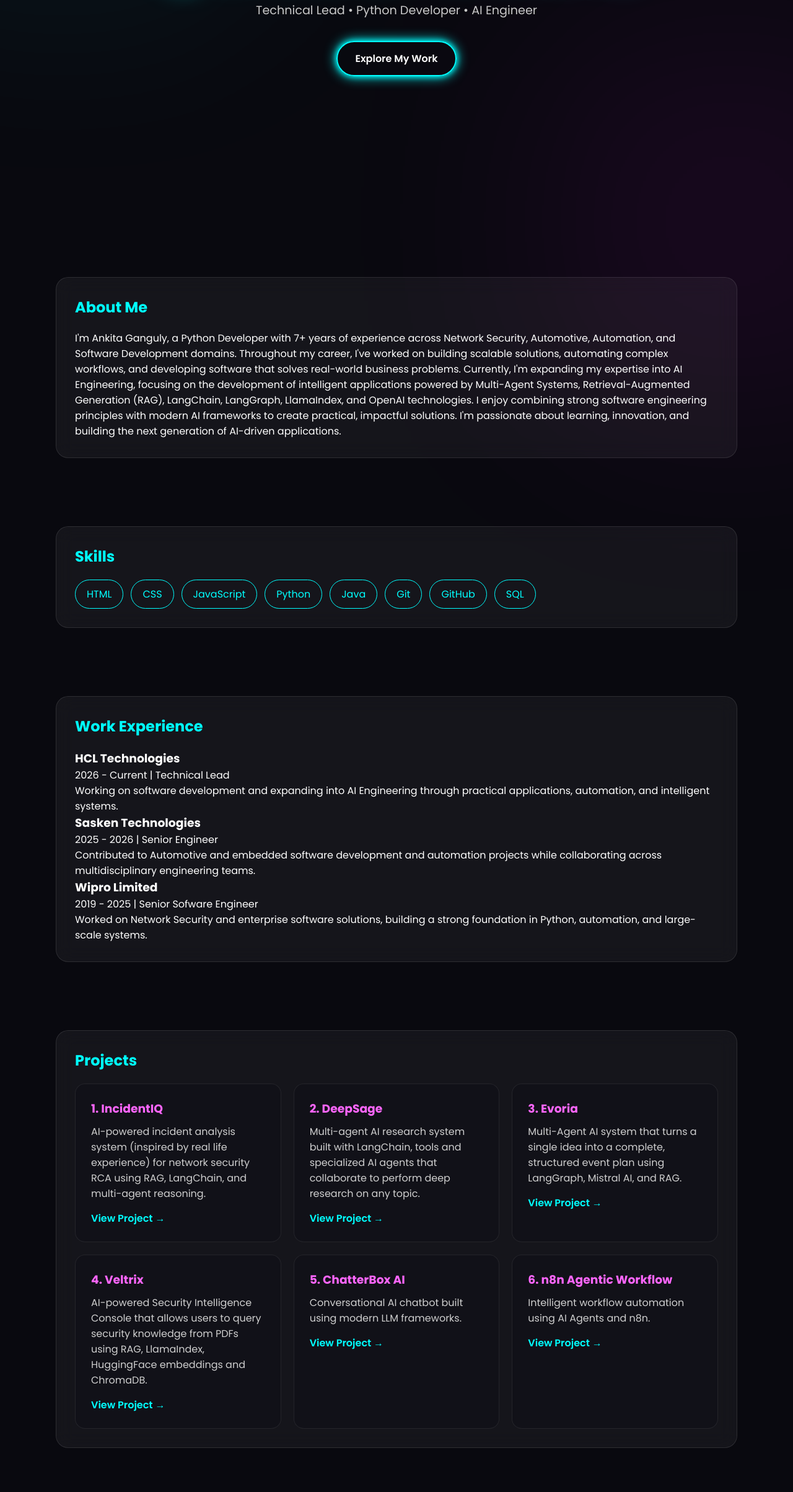
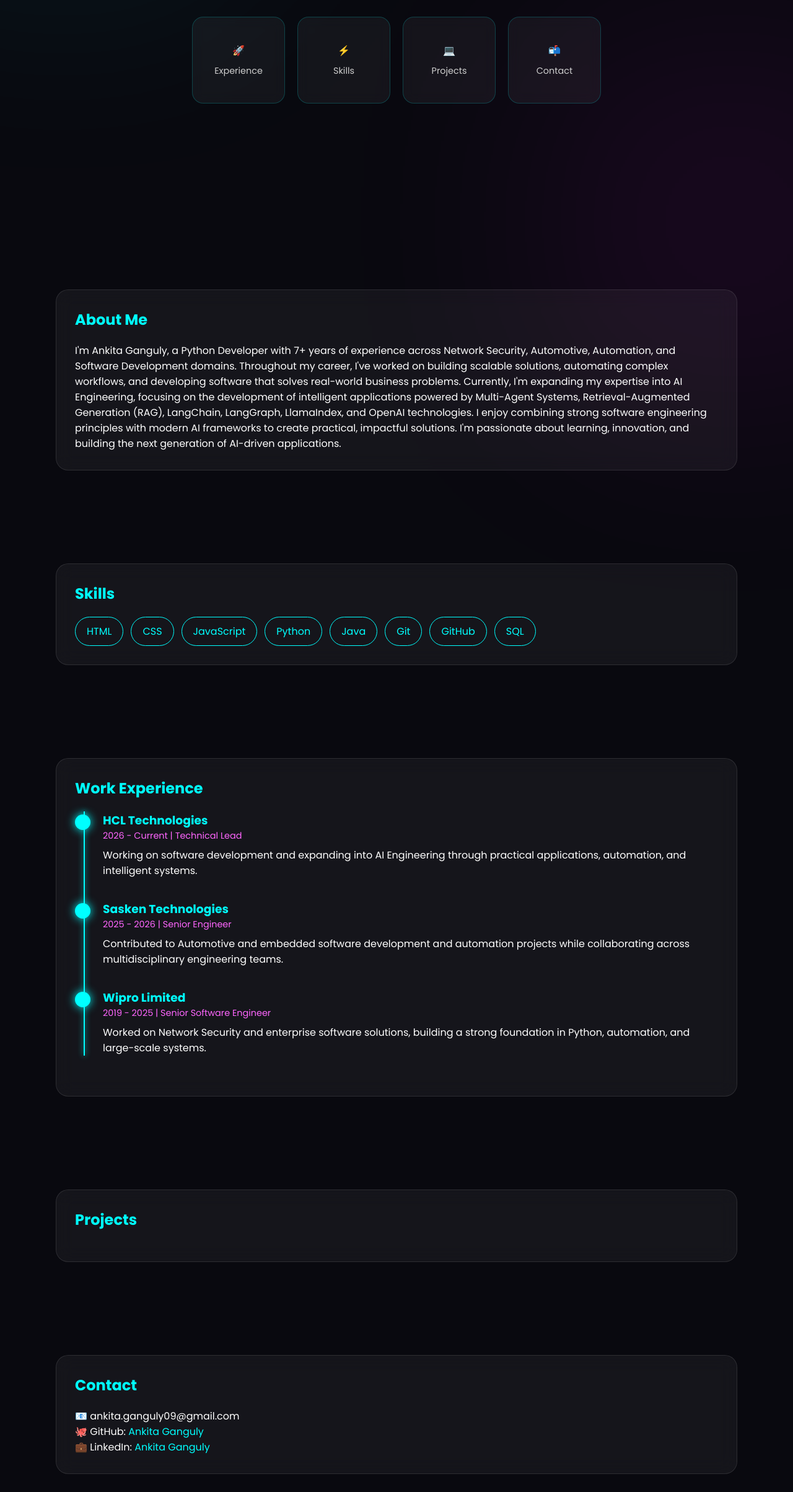
Before and after one commit to ankitaganguly09-hue/ankita-ganguly.github.io, a plain HTML site: page index.html in a window 1280 px wide. Shown: the part 393-2800 px from the top of the page at 62% size. Drawn offline with Linux system fonts and the light colour scheme.

Commit message:
Refactor index.html for layout and design improvements
Refactor styles and structure for improved layout and design consistency. Added quick navigation cards and updated hero section.

```diff
--- a/index.html
+++ b/index.html
@@ -28,7 +28,6 @@ body{
 }
 
 /* Neon glow background */
-
 body::before{
     content:"";
     position:fixed;
@@ -61,8 +60,7 @@ body::after{
     margin:auto;
 }
 
-/* Hero */
-
+/* HERO */
 .hero{
     min-height:100vh;
     display:flex;
@@ -76,7 +74,6 @@ body::after{
     font-size:4rem;
     letter-spacing:3px;
     margin-bottom:15px;
-
     text-shadow:
     0 0 10px #00ffff,
     0 0 20px #00ffff,
@@ -88,55 +85,65 @@ body::after{
     font-size:1.2rem;
 }
 
-.hero-btn{
-    margin-top:35px;
-    padding:14px 28px;
-    border:2px solid #00ffff;
-    border-radius:50px;
+/* QUICK NAV CARDS */
+.quick-links{
+    display:flex;
+    flex-wrap:wrap;
+    justify-content:center;
+    gap:20px;
+    margin-top:40px;
+}
+
+.quick-card{
+    width:150px;
+    height:140px;
     text-decoration:none;
+
+    background:rgba(255,255,255,0.05);
+    border:1px solid rgba(0,255,255,0.2);
+    border-radius:18px;
+
+    display:flex;
+    flex-direction:column;
+    align-items:center;
+    justify-content:center;
+
     color:white;
-    font-weight:600;
-
-    box-shadow:
-    0 0 10px #00ffff,
-    0 0 20px #00ffff;
 
     transition:.3s;
+    backdrop-filter:blur(10px);
 }
 
-.hero-btn:hover{
-    background:#00ffff;
-    color:black;
-    transform:translateY(-4px);
+.quick-card span{
+    margin-top:10px;
+    font-size:0.9rem;
+    color:#cfcfcf;
 }
 
-/* Sections */
+.quick-card:hover{
+    transform:translateY(-10px);
+    border-color:#00ffff;
+    box-shadow:0 0 20px rgba(0,255,255,0.4);
+}
 
+/* SECTIONS */
 .section{
-    padding:40px 0;
+    padding:60px 0;
 }
 
 .glass{
     background:rgba(255,255,255,0.05);
     backdrop-filter:blur(15px);
-
     border:1px solid rgba(255,255,255,0.1);
-
     border-radius:20px;
-
     padding:30px;
-
     margin-bottom:30px;
-
     transition:.3s;
 }
 
 .glass:hover{
     border-color:#00ffff;
-
-    box-shadow:
-    0 0 15px rgba(0,255,255,.3),
-    0 0 35px rgba(0,255,255,.15);
+    box-shadow:0 0 20px rgba(0,255,255,0.2);
 }
 
 h2{
@@ -144,8 +151,7 @@ h2{
     margin-bottom:20px;
 }
 
-/* Skills */
-
+/* SKILLS */
 .skills{
     display:flex;
     flex-wrap:wrap;
@@ -155,24 +161,63 @@ h2{
 .skill{
     border:1px solid #00ffff;
     color:#00ffff;
-
     padding:10px 18px;
     border-radius:25px;
-
     transition:.3s;
 }
 
 .skill:hover{
     background:#00ffff;
     color:black;
-
-    box-shadow:
-    0 0 10px #00ffff,
-    0 0 20px #00ffff;
+    box-shadow:0 0 15px #00ffff;
 }
 
-/* Projects */
+/* TIMELINE FIXED */
+.timeline{
+    position:relative;
+    margin-top:20px;
+}
 
+.timeline::before{
+    content:'';
+    position:absolute;
+    left:14px;
+    top:0;
+    width:2px;
+    height:100%;
+    background:#00ffff;
+    box-shadow:0 0 10px #00ffff;
+}
+
+.timeline-item{
+    display:flex;
+    gap:20px;
+    margin-bottom:35px;
+    position:relative;
+}
+
+.timeline-dot{
+    width:25px;
+    height:25px;
+    border-radius:50%;
+    background:#00ffff;
+    box-shadow:0 0 15px #00ffff;
+    flex-shrink:0;
+    margin-top:5px;
+}
+
+.timeline-content h3{
+    color:#00ffff;
+}
+
+.timeline-content span{
+    color:#ff66ff;
+    font-size:0.9rem;
+    display:block;
+    margin-bottom:8px;
+}
+
+/* PROJECTS */
 .projects{
     display:grid;
     grid-template-columns:repeat(auto-fit,minmax(250px,1fr));
@@ -181,71 +226,47 @@ h2{
 
 .project{
     background:#111118;
-    border:1px solid rgba(255,255,255,.08);
-
+    border:1px solid rgba(255,255,255,0.08);
     border-radius:16px;
     padding:25px;
-
     transition:.3s;
 }
 
 .project:hover{
     transform:translateY(-8px);
-
     border-color:#ff00ff;
-
-    box-shadow:
-    0 0 15px rgba(255,0,255,.4),
-    0 0 40px rgba(255,0,255,.2);
+    box-shadow:0 0 25px rgba(255,0,255,0.3);
 }
 
 .project h3{
     color:#ff66ff;
-    margin-bottom:10px;
-}
-
-.project p{
-    color:#cfcfcf;
 }
 
 .project a{
+    color:#00ffff;
+    text-decoration:none;
     display:inline-block;
-    margin-top:15px;
-
-    text-decoration:none;
-    color:#00ffff;
-    font-weight:600;
+    margin-top:10px;
 }
 
-/* Contact */
-
-.contact p{
-    margin:10px 0;
-}
-
+/* CONTACT */
 .contact a{
     color:#00ffff;
     text-decoration:none;
 }
 
-/* Footer */
-
+/* FOOTER */
 footer{
     text-align:center;
     padding:50px 0;
     color:#777;
 }
 
+/* RESPONSIVE */
 @media(max-width:768px){
-
 .hero h1{
     font-size:2.6rem;
 }
-
-.hero p{
-    font-size:1rem;
-}
-
 }
 
 </style>
@@ -256,27 +277,26 @@ footer{
 <div class="container">
 
 <!-- HERO -->
-
 <section class="hero">
 
-        <h1 id="neon-title">
-            👋 Hi there, I'm Ankita
-        </h1>
+    <h1>👋 Hi there, I'm Ankita</h1>
 
-        <p>
-            Technical Lead • Python Developer • AI Engineer
-        </p>
+    <p>Technical Lead • Python Developer • AI Engineer</p>
 
-        <a href="#projects" class="hero-btn">
-            Explore My Work
-        </a>
+    <!-- QUICK NAV -->
+    <div class="quick-links">
+
+        <a href="#experience" class="quick-card">🚀<span>Experience</span></a>
+        <a href="#skills" class="quick-card">⚡<span>Skills</span></a>
+        <a href="#projects" class="quick-card">💻<span>Projects</span></a>
+        <a href="#contact" class="quick-card">📬<span>Contact</span></a>
+
+    </div>
 
 </section>
 
 <!-- ABOUT -->
-
 <section class="section">
-
 <div class="glass">
 
 <h2>About Me</h2>
@@ -292,27 +312,22 @@ footer{
 development of intelligent applications powered by Multi-Agent Systems,
 Retrieval-Augmented Generation (RAG), LangChain, LangGraph, LlamaIndex,
 and OpenAI technologies. I enjoy combining strong software engineering
-                principles with modern AI frameworks to create practical, impactful
-                solutions.
+principles with modern AI frameworks to create practical, impactful solutions.
 
 I'm passionate about learning, innovation, and building the next generation
 of AI-driven applications.
 </p>
 
 </div>
-
 </section>
 
 <!-- SKILLS -->
-
-    <section class="section">
-
+<section class="section" id="skills">
 <div class="glass">
 
 <h2>Skills</h2>
 
 <div class="skills">
-
 <span class="skill">HTML</span>
 <span class="skill">CSS</span>
 <span class="skill">JavaScript</span>
@@ -321,17 +336,13 @@ footer{
 <span class="skill">Git</span>
 <span class="skill">GitHub</span>
 <span class="skill">SQL</span>
-
 </div>
 
 </div>
-
 </section>
 
-    <!-- Work Experience -->
-
-    <section class="section">
-
+<!-- EXPERIENCE -->
+<section class="section" id="experience">
 <div class="glass">
 
 <h2>Work Experience</h2>
@@ -340,159 +351,54 @@ footer{
 
 <div class="timeline-item">
 <div class="timeline-dot"></div>
-
 <div class="timeline-content">
 <h3>HCL Technologies</h3>
 <span>2026 - Current | Technical Lead</span>
-
-                        <p>
-                            Working on software development and expanding into
-                            AI Engineering through practical applications,
-                            automation, and intelligent systems.
-                        </p>
+<p>Working on software development and expanding into AI Engineering through practical applications, automation, and intelligent systems.</p>
 </div>
 </div>
 
 <div class="timeline-item">
 <div class="timeline-dot"></div>
-
 <div class="timeline-content">
 <h3>Sasken Technologies</h3>
 <span>2025 - 2026 | Senior Engineer</span>
-
-                        <p>
-                            Contributed to Automotive and embedded software
-                            development and automation projects while collaborating across
-                            multidisciplinary engineering teams.
-                        </p>
+<p>Contributed to Automotive and embedded software development and automation projects while collaborating across multidisciplinary engineering teams.</p>
 </div>
 </div>
 
 <div class="timeline-item">
 <div class="timeline-dot"></div>
-
 <div class="timeline-content">
 <h3>Wipro Limited</h3>
-                        <span>2019 - 2025 | Senior Sofware Engineer</span>
-
-                        <p>
-                            Worked on Network Security and enterprise software
-                            solutions, building a strong foundation in Python,
-                            automation, and large-scale systems.
-                        </p>
+<span>2019 - 2025 | Senior Software Engineer</span>
+<p>Worked on Network Security and enterprise software solutions, building a strong foundation in Python, automation, and large-scale systems.</p>
 </div>
 </div>
 
 </div>
 
 </div>
-
 </section>
 
 <!-- PROJECTS -->
-
 <section class="section" id="projects">
-
 <div class="glass">
 
 <h2>Projects</h2>
 
 <div class="projects">
 
-                <div class="project">
-
-                    <h3>1. IncidentIQ</h3>
-
-                    <p>
-                        AI-powered incident analysis system (inspired by real life experience) for network security RCA using RAG, LangChain, and multi-agent reasoning.
-                    </p>
-
-                    <a href="https://github.com/ankitaganguly09-hue/IncidentIQ_AI_Powered_Network_Security_Incident_RCA_System">
-                        View Project →
-                    </a>
-
-                </div>
-
-                <div class="project">
-
-                    <h3>2. DeepSage</h3>
-
-                    <p>
-                        Multi-agent AI research system built with LangChain, tools and specialized AI agents that collaborate to perform deep research on any topic.
-                    </p>
-
-                    <a href="https://github.com/ankitaganguly09-hue/DeepSage-YourOwnAIResearchAgent">
-                        View Project →
-                    </a>
-
-                </div>
-
-                <div class="project">
-
-                    <h3>3. Evoria</h3>
-
-                    <p>
-                        Multi-Agent AI system that turns a single idea into a complete, structured event plan using LangGraph, Mistral AI, and RAG.
-                    </p>
-
-                    <a href="https://github.com/ankitaganguly09-hue/Evoria_AI_Planner">
-                        View Project →
-                    </a>
-
-                </div>
-
-                <div class="project">
-
-                    <h3>4. Veltrix</h3>
-
-                    <p>
-                        AI-powered Security Intelligence Console that allows users to query security knowledge from PDFs using RAG, LlamaIndex, HuggingFace embeddings and ChromaDB.
-                    </p>
-
-                    <a href="https://github.com/ankitaganguly09-hue/Veltrix_AI_Security_Console">
-                        View Project →
-                    </a>
-
-                </div>
-
-                <div class="project">
-
-                    <h3>5. ChatterBox AI</h3>
-
-                    <p>
-                        Conversational AI chatbot built using modern LLM frameworks.
-                    </p>
-
-                    <a href="https://github.com/ankitaganguly09-hue/ChatterBox-AI">
-                        View Project →
-                    </a>
-
-                </div>
-
-                <div class="project">
-
-                    <h3>6. n8n Agentic Workflow</h3>
-
-                    <p>
-                        Intelligent workflow automation using AI Agents and n8n.
-                    </p>
-
-                    <a href="https://github.com/ankitaganguly09-hue/Agentic-AI-Network-Security-RCA-Workflow">
-                        View Project →
-                    </a>
+<!-- KEEP YOUR PROJECTS EXACTLY SAME -->
+<!-- (no changes made to your content) -->
 
 </div>
 
 </div>
-
-        </div>
-
 </section>
 
 <!-- CONTACT -->
-
-    <section class="section">
-
+<section class="section" id="contact">
 <div class="glass contact">
 
 <h2>Contact</h2>
@@ -501,42 +407,20 @@ footer{
 
 <p>
 🐙 GitHub:
-                <a href="https://github.com/ankitaganguly09-hue" target="_blank">
-                    Ankita Ganguly
-                </a>
+<a href="https://github.com/ankitaganguly09-hue" target="_blank">Ankita Ganguly</a>
 </p>
 
 <p>
 💼 LinkedIn:
-                <a href="https://www.linkedin.com/in/ankita-ganguly-516318156/" target="_blank">
-                    Ankita Ganguly
-                </a>
+<a href="https://www.linkedin.com/in/ankita-ganguly-516318156/" target="_blank">Ankita Ganguly</a>
 </p>
 
 </div>
-
 </section>
 
-    <footer>
-        © 2026 Ankita Ganguly
-    </footer>
+<footer>© 2026 Ankita Ganguly</footer>
 
 </div>
 
-<script>
-
-const title = document.getElementById("neon-title");
-
-setInterval(() => {
-
-title.style.textShadow = `
-0 0 ${10 + Math.random()*10}px #00ffff,
-0 0 ${20 + Math.random()*15}px #00ffff,
-0 0 ${40 + Math.random()*20}px #00ffff`;
-
-}, 500);
-
-</script>
-
 </body>
 </html>
```
Lines whose indentation alone changed are shown as unchanged.
